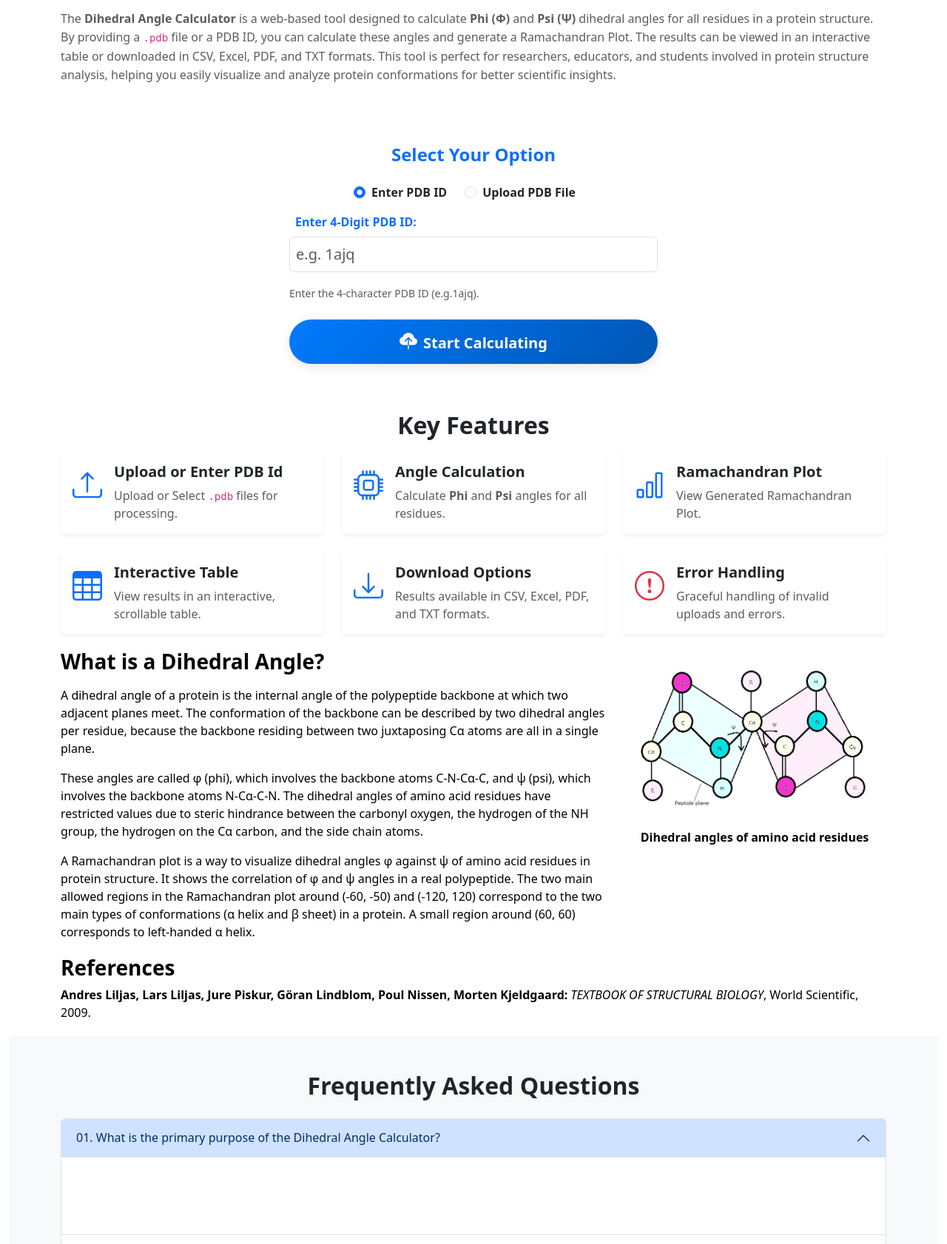
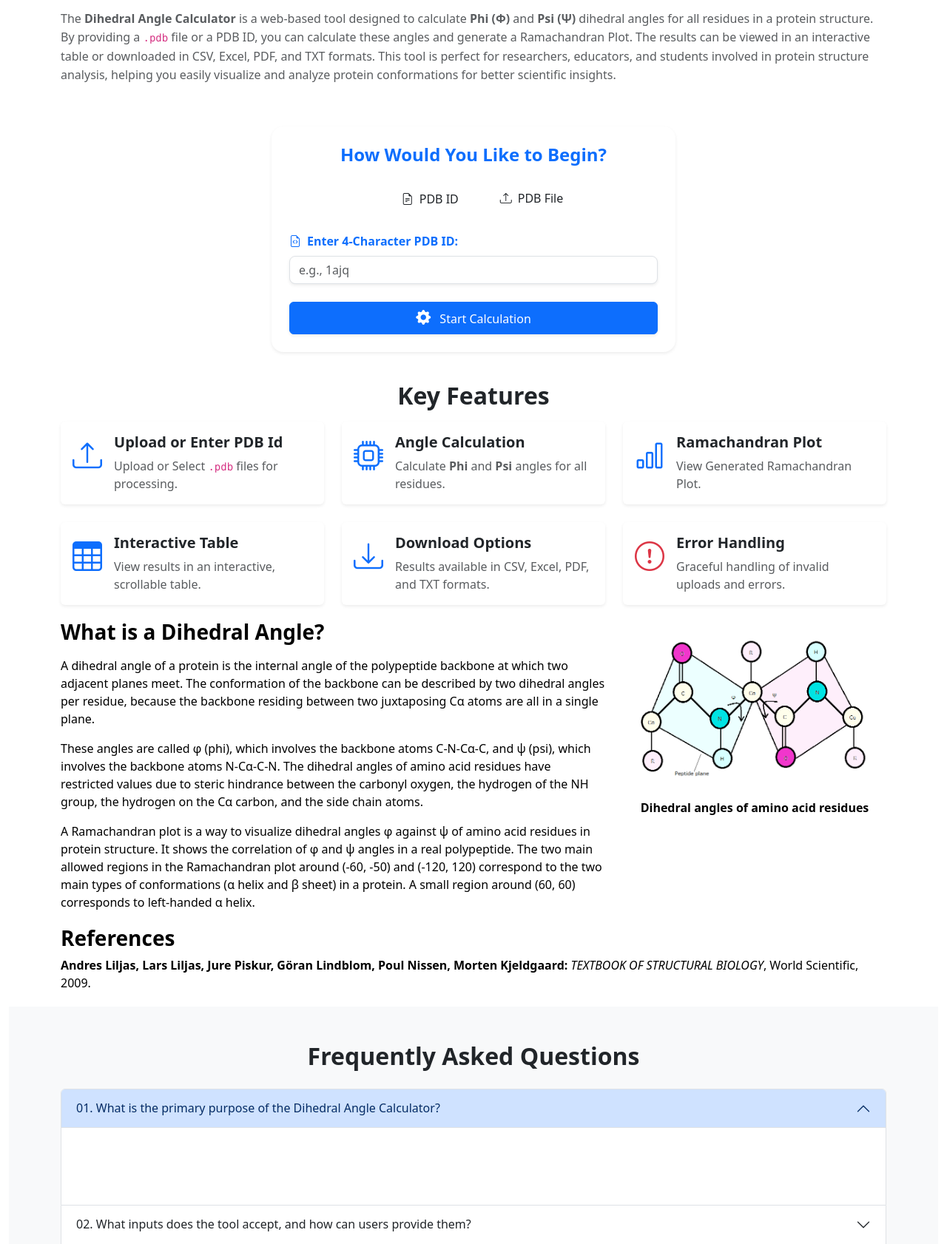
Before and after one commit to omprakash24d/pdb_angle_calc, a Flask app: page / in a window 1280 px wide. Shown: the part 250-1932 px from the top of the page at 74% size. Run offline with Flask 3, Linux system fonts and the light colour scheme; parts of the project's set-up code (start-up, migrations or seed data) failed here and were passed over; some libraries are stand-ins or nearby versions.

Commit message:
Add files via upload

```diff
--- a/templates/author.html
+++ b/templates/author.html
@@ -1,36 +1,36 @@
+<!-- Author Profile Section -->
 <div
   class="container py-5 d-flex flex-column align-items-center align-items-md-start flex-md-row"
 >
   <!-- Profile Picture -->
-  <div class="mb-4 mb-md-0">
+  <div class="mb-4 mb-md-0 text-center text-md-start">
     <img
       src="https://om.indhinditech.com/assets/img/om.jpg"
       alt="Author Photo"
-      class="rounded-circle border-4 border-white shadow-sm"
+      class="rounded-circle border border-4 border-white shadow-sm"
       style="width: 150px; height: 150px; object-fit: cover"
     />
   </div>
 
   <!-- Author Info -->
   <div class="text-center text-md-start ms-md-4">
-    <h2 class="fw-bold">Om Prakash</h2>
-    <p class="text-muted">
+    <h2 class="fw-bold text-primary">Om Prakash</h2>
+    <p class="text-muted fs-7">
       A passionate bioinformatics enthusiast and developer, blending biology and
       technology to uncover new discoveries. Passion, patience, and
-      understanding are three essential qualities I've developed as an early
-      childhood. Helping others and sharing knowledge are two beliefs I impart
-      every day.
+      understanding are qualities I’ve nurtured since childhood. Helping others
+      and sharing knowledge are my daily practices.
     </p>
 
     <!-- Social Media Links -->
-    <div class="mt-3 d-flex justify-content-center justify-content-md-start">
+    <div class="mt-4 d-flex justify-content-center justify-content-md-start">
       <!-- Email -->
       <a
         href="mailto:omprakash@indhinditech.com"
         class="text-decoration-none text-dark me-3"
         aria-label="Email"
       >
-        <i class="fas fa-envelope" style="font-size: 24px"></i>
+        <i class="bi bi-envelope-fill" style="font-size: 1.5rem"></i>
       </a>
 
       <!-- Instagram -->
@@ -39,7 +39,7 @@
         class="text-decoration-none text-danger me-3"
         aria-label="Instagram Profile"
       >
-        <i class="fab fa-instagram" style="font-size: 24px"></i>
+        <i class="bi bi-instagram" style="font-size: 1.5rem"></i>
       </a>
 
       <!-- LinkedIn -->
@@ -48,7 +48,7 @@
         class="text-decoration-none text-primary me-3"
         aria-label="LinkedIn Profile"
       >
-        <i class="fab fa-linkedin" style="font-size: 24px"></i>
+        <i class="bi bi-linkedin" style="font-size: 1.5rem"></i>
       </a>
 
       <!-- YouTube -->
@@ -57,7 +57,7 @@
         class="text-decoration-none text-danger"
         aria-label="YouTube Channel"
       >
-        <i class="fab fa-youtube" style="font-size: 24px"></i>
+        <i class="bi bi-youtube" style="font-size: 1.5rem"></i>
       </a>
     </div>
   </div>
--- a/templates/contact.html
+++ b/templates/contact.html
@@ -1,91 +1,101 @@
-<section id="contact" class="py-1">
+<!-- Contact Us Section -->
+<section id="contact" class="py-5">
   <div class="container py-5">
     <div class="row justify-content-center">
       <div class="col-md-10 col-lg-6">
-        <div class="card border-0 rounded-4" style="background: #ffffff">
+        <div class="card border-0 shadow rounded-4">
           <div class="card-body p-4 p-lg-5">
             <h1 class="card-title text-center text-primary mb-4 fw-bold">
-              Contact Us
+              Get in Touch
             </h1>
-            <p class="text-muted text-center mb-4">
-              We’d love to hear your feedback! Feel free to reach out with any
-              questions, comments, or suggestions regarding the Dihedral Angle
-              Calculator. We value your input and strive to provide the best
-              service possible.
+            <p class="text-center text-muted mb-4">
+              Got questions or feedback? We’re here to help! Fill out the form
+              below, and we’ll get back to you as soon as possible.
             </p>
             <form id="contactForm">
               <!-- Name Input -->
-              <div class="mb-3">
-                <label for="name" class="form-label fw-bold">Name</label>
+              <div class="form-group mb-4">
+                <label for="name" class="form-label fw-semibold">
+                  <i class="bi bi-person-fill text-primary me-2"></i>Your Name
+                </label>
                 <input
                   type="text"
-                  class="form-control rounded-3"
+                  class="form-control shadow-sm rounded-pill"
                   name="entry.2005620554"
                   id="name"
                   placeholder="Enter your name"
                   required
-                  style="border: 1px solid #ddd; padding: 12px"
                 />
               </div>
 
               <!-- Email Input -->
-              <div class="mb-3">
-                <label for="email" class="form-label fw-bold">Email</label>
+              <div class="form-group mb-4">
+                <label for="email" class="form-label fw-semibold">
+                  <i class="bi bi-envelope-fill text-primary me-2"></i>Email
+                  Address
+                </label>
                 <input
                   type="email"
-                  class="form-control rounded-3"
+                  class="form-control shadow-sm rounded-pill"
                   name="entry.1045781291"
                   id="email"
                   placeholder="Enter your email"
                   required
-                  style="border: 1px solid #ddd; padding: 12px"
                 />
               </div>
 
               <!-- Message Input -->
-              <div class="mb-3">
-                <label for="message" class="form-label fw-bold">Message</label>
+              <div class="form-group mb-4">
+                <label for="message" class="form-label fw-semibold">
+                  <i class="bi bi-chat-left-dots-fill text-primary me-2"></i
+                  >Your Message
+                </label>
                 <textarea
-                  class="form-control rounded-3"
+                  class="form-control shadow-sm rounded-3"
                   name="entry.839337160"
                   id="message"
-                  placeholder="Your message"
+                  placeholder="Write your message here..."
                   required
-                  style="height: 150px; border: 1px solid #ddd; padding: 12px"
+                  style="height: 150px"
                 ></textarea>
               </div>
 
               <!-- Submit Button -->
+              <div class="d-grid">
                 <button
                   type="submit"
-                class="btn btn-primary w-100 py-2 fw-bold"
+                  class="btn btn-gradient btn-lg rounded-pill fw-bold"
                   id="submitBtn"
                   style="
-                  background: #007bff;
+                    background: linear-gradient(135deg, #007bff, #0056b3);
+                    color: #fff;
                     border: none;
                     transition: all 0.3s ease-in-out;
                   "
+                  onmouseover="this.style.transform='scale(1.05)';"
+                  onmouseout="this.style.transform='scale(1)';"
                 >
-                Submit
+                  Send Message
                   <span
                     id="loadingSpinner"
                     class="spinner-border spinner-border-sm text-light ms-2"
                     style="display: none"
                     role="status"
                   >
-                  <span class="sr-only">Loading...</span>
+                    <span class="visually-hidden">Loading...</span>
                   </span>
                 </button>
+              </div>
             </form>
 
             <!-- Success Message -->
             <div
               id="successMessage"
-              class="alert alert-success mt-3 text-center"
+              class="alert alert-success mt-4 text-center"
               style="display: none"
             >
-              Your message has been sent successfully! We will do our best to
-              respond within 24 hours. Thank you!
+              <i class="bi bi-check-circle-fill me-2"></i>Your message has been
+              sent! We'll respond within 24 hours.
             </div>
           </div>
         </div>
--- a/templates/faq.html
+++ b/templates/faq.html
@@ -296,5 +296,8 @@
         </div>
       </div>
     </div>
+    <div class="text-center mt-4">
+      <button id="showMoreBtn" class="btn btn-primary">Show More</button>
+    </div>
   </div>
 </section>
--- a/templates/footer.html
+++ b/templates/footer.html
@@ -19,25 +19,8 @@
     </p>
 
     <!-- University Info -->
-    <p class="mb-4">
+    <p class="mb-1">
       Central University Of South Bihar (Department Of Bioinformatics)
     </p>
   </div>
 </footer>
-
-<!-- Custom Styles -->
-<style>
-  /* Footer Text Customization */
-  .footer-text span {
-    font-weight: 500 !important;
-    font-size: 1rem !important; /* Slightly smaller size for clarity */
-  }
-
-  .footer-text a {
-    font-weight: 600 !important;
-  }
-
-  .footer-text {
-    font-size: 0.9rem !important; /* Slightly smaller font size for a cleaner look */
-  }
-</style>
--- a/templates/header.html
+++ b/templates/header.html
@@ -51,33 +51,6 @@
   </div>
 </header>
 
-<!-- Custom Styles -->
-<style>
-  /* Navbar Links */
-  .navbar-nav .nav-link {
-    color: #ffffff !important;
-    transition: color 0.3s ease, background-color 0.3s ease, transform 0.3s ease;
-    border-radius: 5px;
-  }
-
-  .navbar-nav .nav-link:hover {
-    background-color: rgba(255, 193, 7, 0.2);
-    color: #ffc107 !important;
-    transform: scale(1.05);
-    text-decoration: none;
-  }
-
-  .navbar-nav .nav-link.active {
-    background-color: #495057;
-    color: #ffc107 !important;
-    font-weight: bold;
-  }
-
-  .navbar-toggler:focus {
-    box-shadow: none !important;
-    outline: none;
-  }
-</style>
 
 <!-- JavaScript to Close Navbar When Clicking Outside -->
 <script>
--- a/templates/index.html
+++ b/templates/index.html
@@ -11,7 +11,6 @@
   <main class="container-fluid my-4">
     {% include 'overview.html' %}
     {% include 'upload_section.html' %}
-    {% include 'toggle.html' %}
     <section id="results" class="mt-3 w-100" style="display: none">
       {% include 'result_table.html' %}
       {% include 'download_button.html' %}
--- a/templates/share.html
+++ b/templates/share.html
@@ -1,4 +1,4 @@
-<div class="container mt-1">
+<div class="container">
   <h2 class="text-xl md:text-2xl font-bold mb-4 text-center">
     Share the Dihedral Angle Calculator
   </h2>
--- a/templates/upload_section.html
+++ b/templates/upload_section.html
@@ -6,151 +6,124 @@
   <div class="container">
     <div class="row justify-content-center">
       <div class="col-12 col-md-8 col-lg-6">
-        <form id="uploadForm" class="p-4 rounded-4 bg-white">
+        <form id="uploadForm" class="p-4 rounded-4 bg-white shadow-sm">
           <h4 class="text-center mb-4 text-primary fw-bold">
-            Select Your Option
+            How Would You Like to Begin?
           </h4>
 
           <!-- Toggle Options: PDB ID or File Upload -->
-          <div class="mb-3">
+          <div class="toggle-options mb-4">
             <div
-              class="d-flex flex-row align-items-center justify-content-center"
+              class="d-flex flex-column flex-md-row align-items-center justify-content-center"
             >
               <!-- PDB ID Option -->
-              <div
-                class="form-check d-flex align-items-center mb-3 mb-md-0 me-md-4"
-              >
+              <div class="form-check option-container me-md-3 mb-2 mb-md-0">
                 <input
-                  class="form-check-input custom-radio me-2"
+                  class="form-check-input visually-hidden"
                   type="radio"
                   name="inputOption"
                   id="pdbIdOption"
                   value="pdb_id"
                   checked
                   onchange="toggleOptions()"
-                  aria-labelledby="pdbIdLabel"
                 />
                 <label
-                  class="form-check-label mb-0"
+                  class="form-check-label custom-label d-flex align-items-center justify-content-center p-2"
                   for="pdbIdOption"
-                  id="pdbIdLabel"
                 >
-                  <span class="fw-semibold">Enter PDB ID</span>
+                  <i class="bi bi-file-earmark-text me-2"></i>
+                  <span>PDB ID</span>
                 </label>
               </div>
 
               <!-- File Upload Option -->
-              <div
-                class="form-check d-flex align-items-center mb-3 mb-md-0 me-md-4"
-              >
+              <div class="form-check option-container">
                 <input
-                  class="form-check-input custom-radio me-2"
+                  class="form-check-input visually-hidden"
                   type="radio"
                   name="inputOption"
                   id="fileOption"
                   value="file"
                   onchange="toggleOptions()"
-                  aria-labelledby="fileLabel"
                 />
                 <label
-                  class="form-check-label mb-0"
+                  class="form-check-label custom-label d-flex align-items-center justify-content-center p-2"
                   for="fileOption"
-                  id="fileLabel"
                 >
-                  <span class="fw-semibold">Upload PDB File</span>
+                  <i class="bi bi-upload me-2"></i>
+                  <span>PDB File</span>
                 </label>
               </div>
             </div>
           </div>
 
-          <!-- PDB ID Input (hidden by default) -->
+          <!-- PDB ID Input -->
           <div class="mb-3" id="pdbIdInputDiv">
-            <label for="pdbIdInput" class="form-label fw-semibold text-primary">
-              <i class="bi bi-file-earmark-earbuds text-primary me-2"></i>Enter
-              4-Digit PDB ID:
+            <label for="pdbIdInput" class="form-label text-primary fw-semibold">
+              <i class="bi bi-file-earmark-code me-2"></i>Enter 4-Character PDB
+              ID:
             </label>
-            <div class="input-group mb-3">
             <input
               type="text"
               name="pdb_id"
-                class="form-control minimal-input p-2 fs-5 text-dark bg-transparent border-1 border-gray-300 focus:border-blue-400 focus:outline-none transition-all duration-200"
+              class="form-control rounded-3 shadow-sm"
               id="pdbIdInput"
-                placeholder="e.g. 1ajq"
+              placeholder="e.g., 1ajq"
               maxlength="4"
               pattern="[A-Za-z0-9]{4}"
               data-bs-toggle="tooltip"
               data-bs-placement="top"
               title="Enter a 4-character PDB ID (e.g., 1ajq)"
             />
-            </div>
-            <small class="form-text text-muted mt-1"
-              >Enter the 4-character PDB ID (e.g.1ajq).</small
-            >
-
-            <!-- Error Message -->
             <div id="pdbIdError" class="text-danger mt-2" style="display: none">
               <small
                 ><i class="bi bi-x-circle me-1"></i>Invalid PDB ID. Please enter
-                a 4-character PDB ID.</small
+                a valid 4-character ID.</small
               >
             </div>
           </div>
 
-          <!-- File Input (hidden by default) -->
+          <!-- File Input -->
           <div class="mb-4" id="fileInputDiv" style="display: none">
-            <label for="fileInput" class="form-label fw-semibold">
-              <i class="bi bi-file-earmark-earbuds text-primary me-2"></i>Select
-              Your PDB File:
-            </label>
-            <div class="input-group">
             <input
               type="file"
               name="file"
               accept=".pdb"
-                class="form-control custom-file-input rounded-pill"
+              class="form-control rounded-3 shadow-sm"
               id="fileInput"
             />
-            </div>
             <small class="form-text text-muted mt-1"
-              >Only <code>.pdb</code> files are supported (Max size:
-              50MB).</small
+              >Supported file type: <code>.pdb</code> (Max size: 50MB).</small
             >
-
-            <!-- Error Message -->
             <div id="fileError" class="text-danger mt-2" style="display: none">
               <small
-                >Invalid file type or size. Please upload a `.pdb` file (Max
-                size: 50MB).</small
+                ><i class="bi bi-x-circle me-1"></i>Invalid file. Please upload
+                a valid `.pdb` file (Max size: 50MB).</small
               >
             </div>
           </div>
 
-          <!-- Loading Message (Added for better UX during upload) -->
+          <!-- Loading Message -->
           <div id="loadingMessage" class="text-center" style="display: none">
             <div class="spinner-border text-primary" role="status">
               <span class="visually-hidden">Loading...</span>
             </div>
-            <p class="mt-2">Uploading...</p>
+            <p class="mt-2">Fetching PDB File...</p>
           </div>
 
           <!-- Submit Button -->
           <div class="d-flex justify-content-center mt-4">
             <button
               type="submit"
-              class="btn btn-gradient rounded-pill fs-5 w-100 w-md-auto"
-              style="
-                background: linear-gradient(135deg, #007bff, #0056b3);
-                border: none;
-                color: #fff;
-                padding: 0.75rem 2rem;
-                font-weight: bold;
-                transition: transform 0.3s ease, box-shadow 0.3s ease,
-                  background-color 0.3s ease;
-              "
-              onmouseover="this.style.boxShadow='0 12px 25px rgba(0, 123, 255, 0.5)'; this.style.transform='translateY(-5px)'; this.style.backgroundColor='#0069d9';"
-              onmouseout="this.style.boxShadow='0 6px 15px rgba(0, 123, 255, 0.3)'; this.style.transform='translateY(0)'; this.style.backgroundColor='';"
+              class="btn btn-primary shadow-sm w-100"
+              style="transition: all 0.3s ease"
+              onmouseover="this.style.transform='scale(1.05)';"
+              onmouseout="this.style.transform='scale(1)';"
             >
-              <i class="bi bi-cloud-upload-fill me-2"></i>Start Calculating
+              <i class="bi bi-gear-fill me-2" style="font-size: 20px"></i>
+              <!-- Adjust icon size here -->
+              <span class="larger-text">Start Calculation</span>
+              <!-- Apply class for larger text -->
             </button>
           </div>
         </form>
```
Lines whose indentation alone changed are shown as unchanged.
